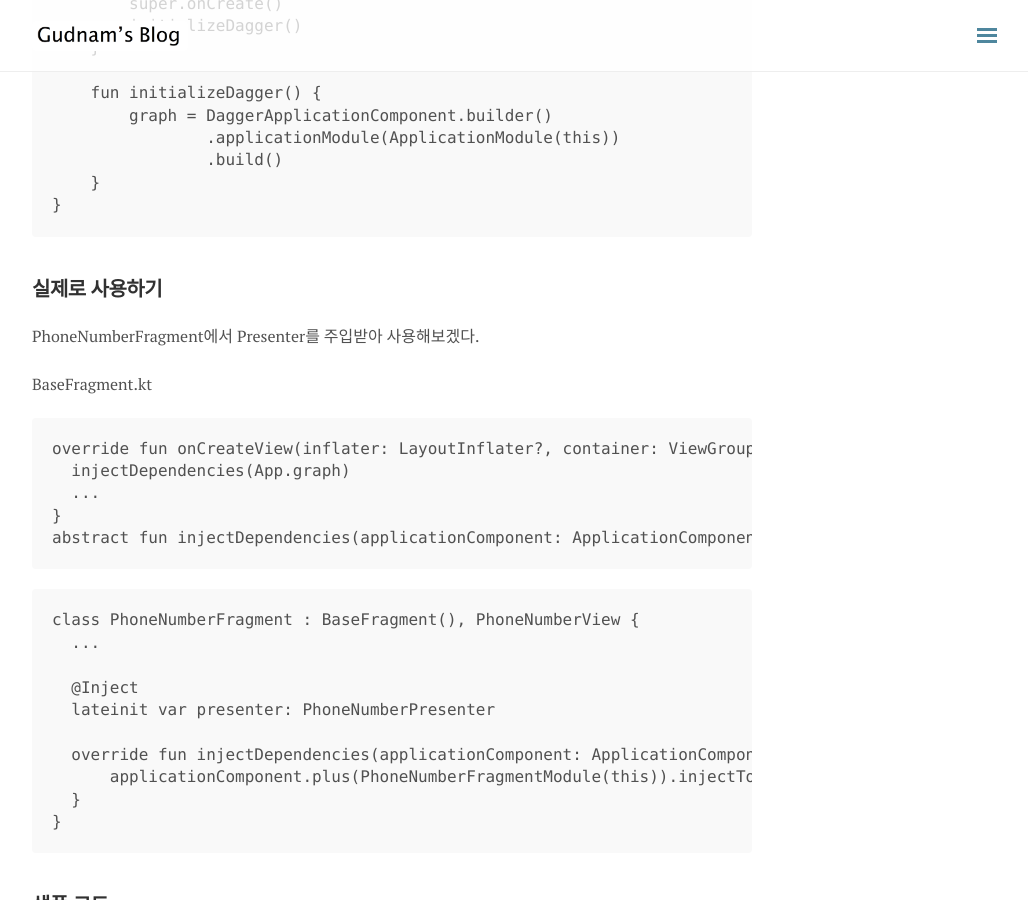
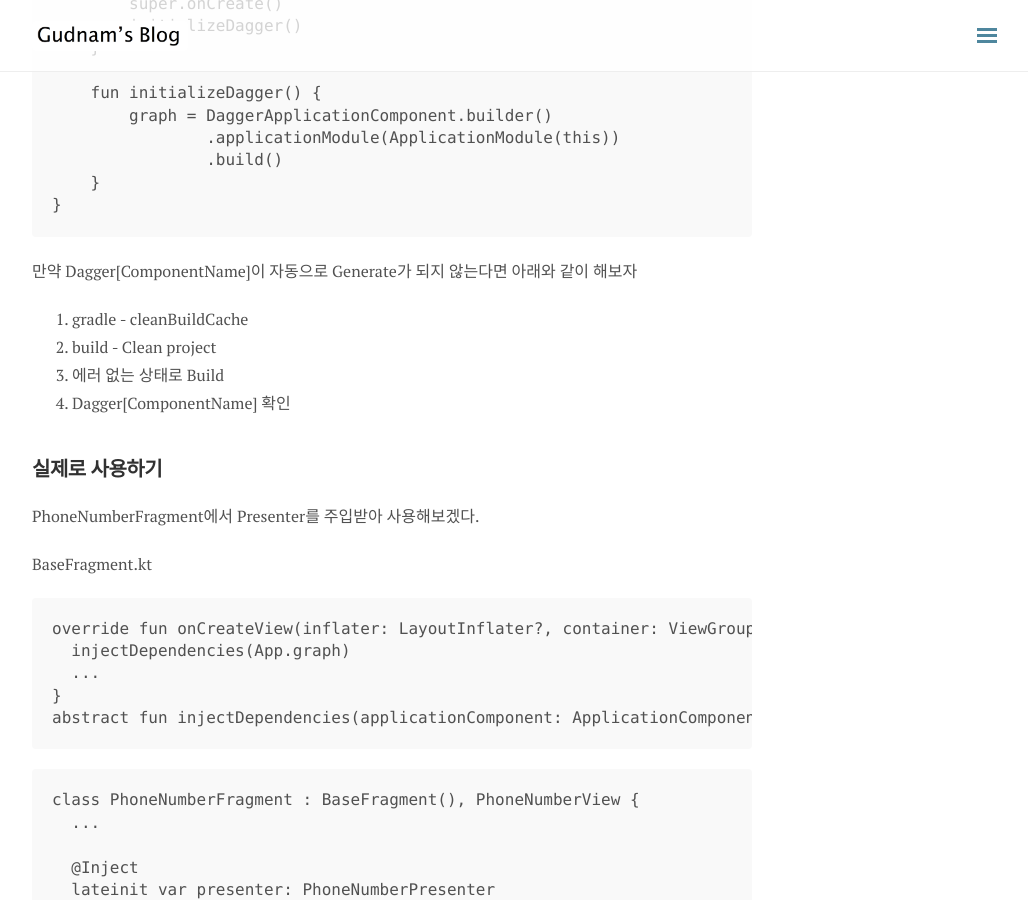
Before and after one commit to gudnam/gudnam.github.io, a Jekyll site: the page built from _posts/2017-04-27-kotlin-di.md, in a window 1280 px wide and 900 px high, scrolled down 6619 px. Shown: the whole window, without its empty margins (248-1276 px from the left). Built offline with Jekyll 4.4.1, drawn with Linux system fonts in a browser that asks for light colours; nearby versions of some CDN libraries; comment, search, counter and statistics services are not loaded.

Commit message:
add problem solved

````diff
--- a/_posts/2017-04-27-kotlin-di.md
+++ b/_posts/2017-04-27-kotlin-di.md
@@ -209,6 +209,13 @@ class App : Application() {
 }
 ```
 
+만약 Dagger[ComponentName]이 자동으로 Generate가 되지 않는다면 아래와 같이 해보자
+
+1. gradle - cleanBuildCache
+2. build - Clean project
+3. 에러 없는 상태로 Build
+4. Dagger[ComponentName] 확인
+
 ## 실제로 사용하기
 
 PhoneNumberFragment에서 Presenter를 주입받아 사용해보겠다.
````
